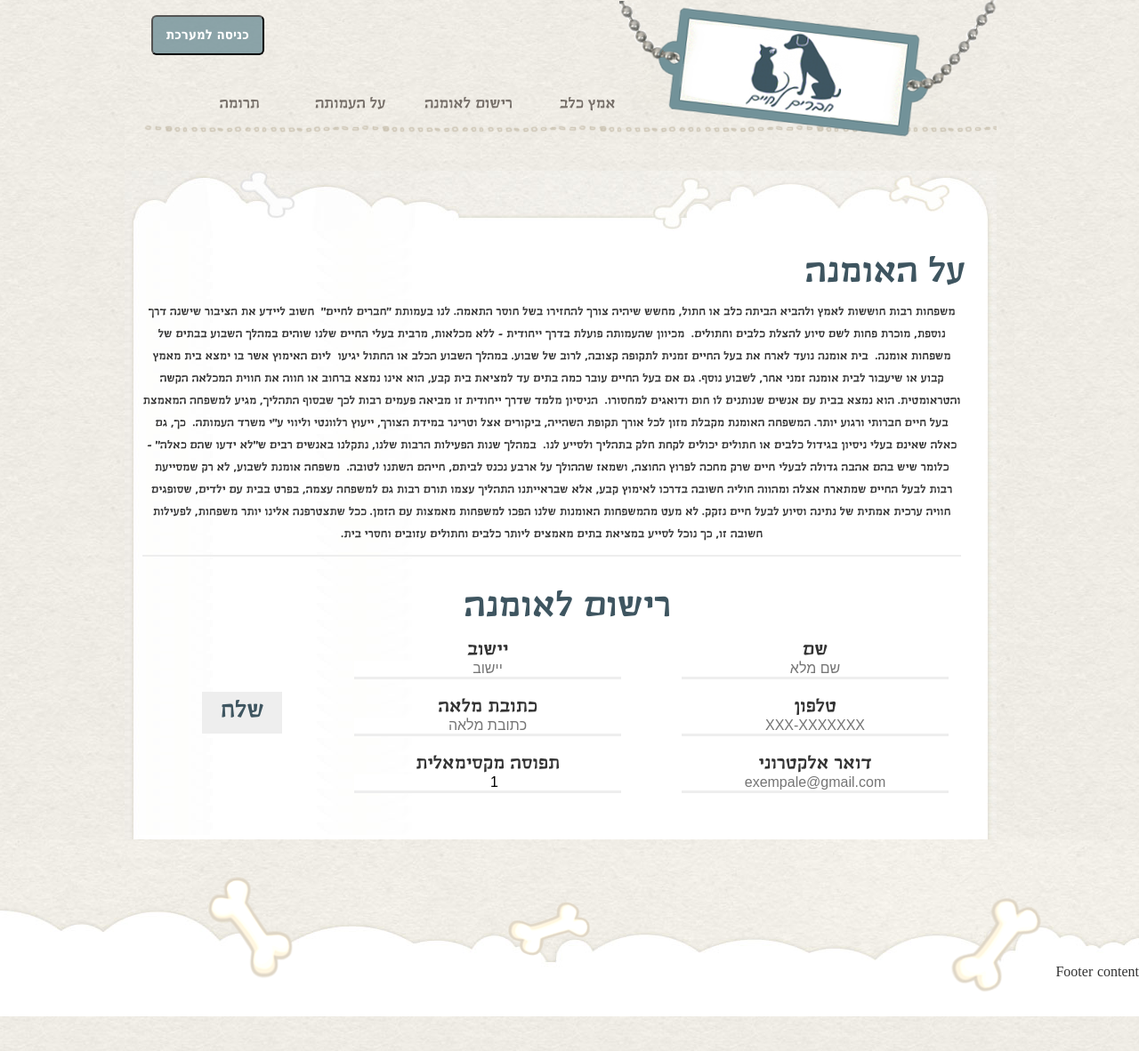
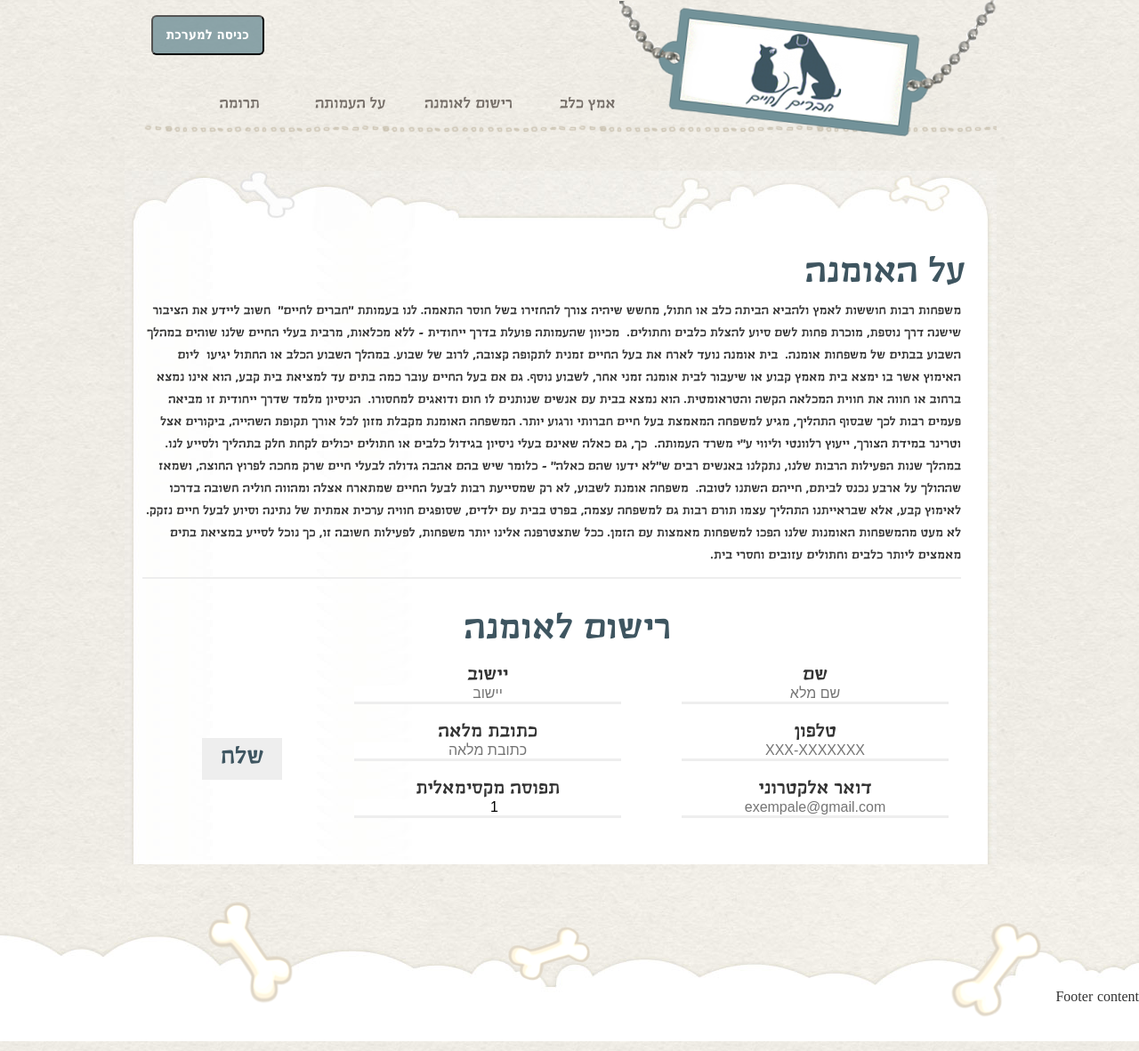
Before and after one commit to ofirnn/friends_forlife, a Django app: page /friends_forlife/house_registration in a window 1280 px wide. Shown: the top 1182 px of the page at 89% size. Run offline with Django 3.2, Linux system fonts and the light colour scheme; parts of the project's set-up code (start-up, migrations or seed data) failed here and were passed over; some libraries are stand-ins or nearby versions.

Commit message:
fixed house_registration

```diff
--- a/friends_forlife/app/static/style/style.css
+++ b/friends_forlife/app/static/style/style.css
@@ -673,7 +673,7 @@ input[type="search"]::-webkit-search-decoration {
 	width: 40%;
     float: right;
     text-align: center;
-    margin-top: 27px;
+    margin-top: 30px;
 }
 
 .col-4 {
@@ -685,7 +685,7 @@ input[type="search"]::-webkit-search-decoration {
 	width: 20%;
     float: right;
     text-align: center;
-    margin-top: 27px;
+    margin-top: 30px;
 }
 
 /*=========================================*/
@@ -695,9 +695,9 @@ input[type="search"]::-webkit-search-decoration {
 .information_about_foster {
     margin: 20px 20px 50px 20px;
     line-height: 25px;
-    font-size: 13px;
+    font-size: 14px;
     width: 100%;
-    text-align: center;
+    /*text-align: center;*/
     border-bottom: #eee 2px solid;
     padding-bottom: 10px;
 }
@@ -736,7 +736,7 @@ input[type="search"]::-webkit-search-decoration {
   padding: 10px 20px 10px 20px;
   text-decoration: none;
 	border: none;
-    margin-top: 56px;
+    margin-top: 80px;
 	font-family: trashimclm;
 }
 
```
